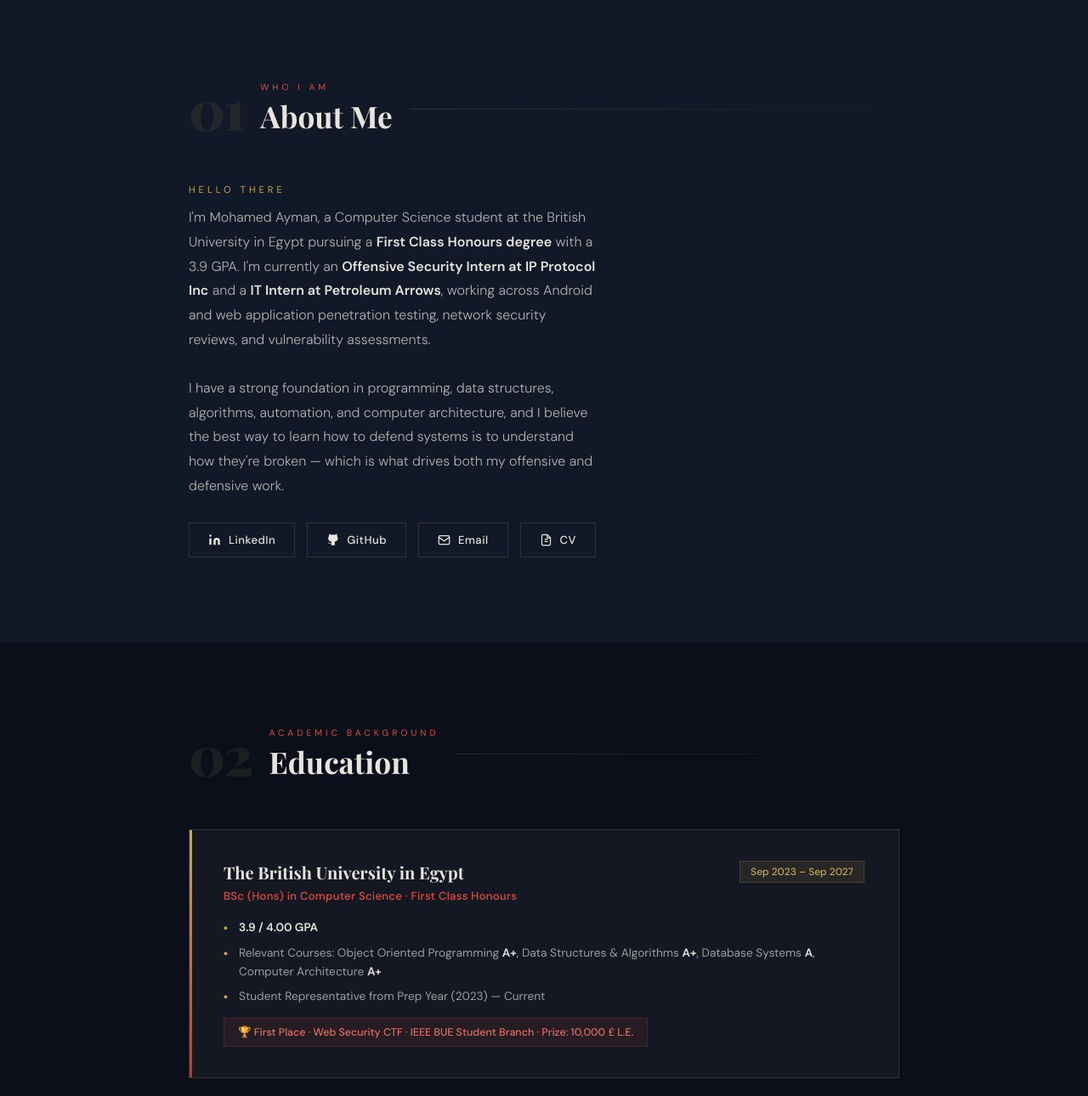
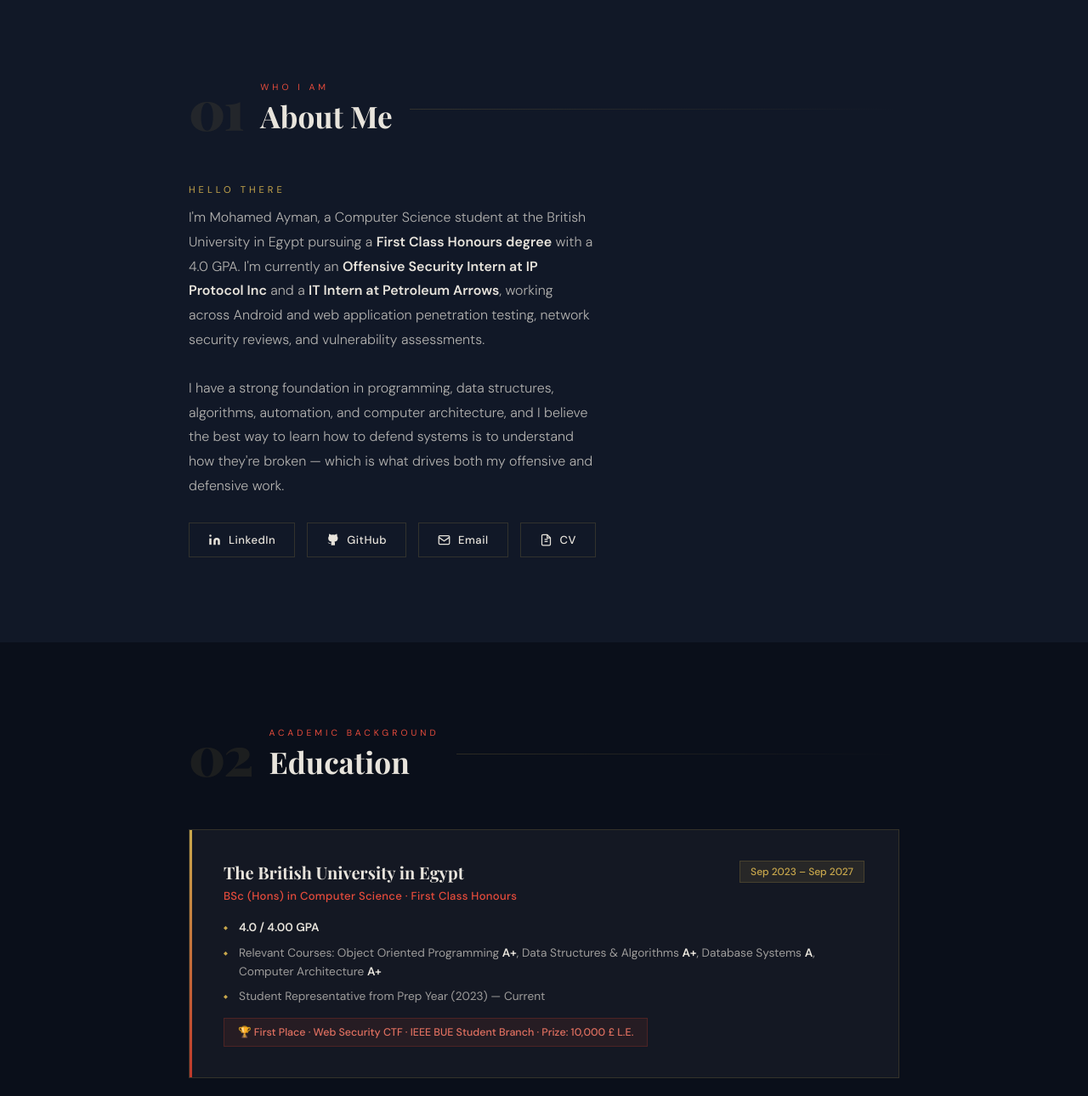
Before and after one commit to Ninazu00/aca-cloud-resume, a plain HTML site: page frontend/index.html in a window 1280 px wide. Shown: the part 804-2094 px from the top of the page at 85% size. Drawn offline with nearby package versions, Linux system fonts and the light colour scheme; no server answers; a web font is replaced by a local one.

Commit message:
Update GPA to 4.0 in about section and education details

```diff
--- a/frontend/index.html
+++ b/frontend/index.html
@@ -56,7 +56,7 @@
       <div class="about-text">
         <div class="about-greeting reveal">Hello there</div>
         <p class="about-bio reveal reveal-delay-1">
-          I'm Mohamed Ayman, a Computer Science student at the British University in Egypt pursuing a <strong>First Class Honours degree</strong> with a 3.9 GPA. I'm currently an <strong>Offensive Security Intern at IP Protocol Inc</strong> and a <strong>IT Intern at Petroleum Arrows</strong>, working across Android and web application penetration testing, network security reviews, and vulnerability assessments.
+          I'm Mohamed Ayman, a Computer Science student at the British University in Egypt pursuing a <strong>First Class Honours degree</strong> with a 4.0 GPA. I'm currently an <strong>Offensive Security Intern at IP Protocol Inc</strong> and a <strong>IT Intern at Petroleum Arrows</strong>, working across Android and web application penetration testing, network security reviews, and vulnerability assessments.
         </p>
         <p class="about-bio reveal reveal-delay-2">
           I have a strong foundation in programming, data structures, algorithms, automation, and computer architecture, and I believe the best way to learn how to defend systems is to understand how they're broken — which is what drives both my offensive and defensive work.
@@ -103,7 +103,7 @@
       </div>
       <div class="edu-degree">BSc (Hons) in Computer Science · First Class Honours</div>
       <ul class="edu-items">
-        <li><strong>3.9 / 4.00 GPA</strong></li>
+        <li><strong>4.0 / 4.00 GPA</strong></li>
         <li>Relevant Courses: Object Oriented Programming <strong>A+</strong>, Data Structures &amp; Algorithms <strong>A+</strong>, Database Systems <strong>A</strong>, Computer Architecture <strong>A+</strong></li>
         <li>Student Representative from Prep Year (2023) — Current</li>
       </ul>
```
